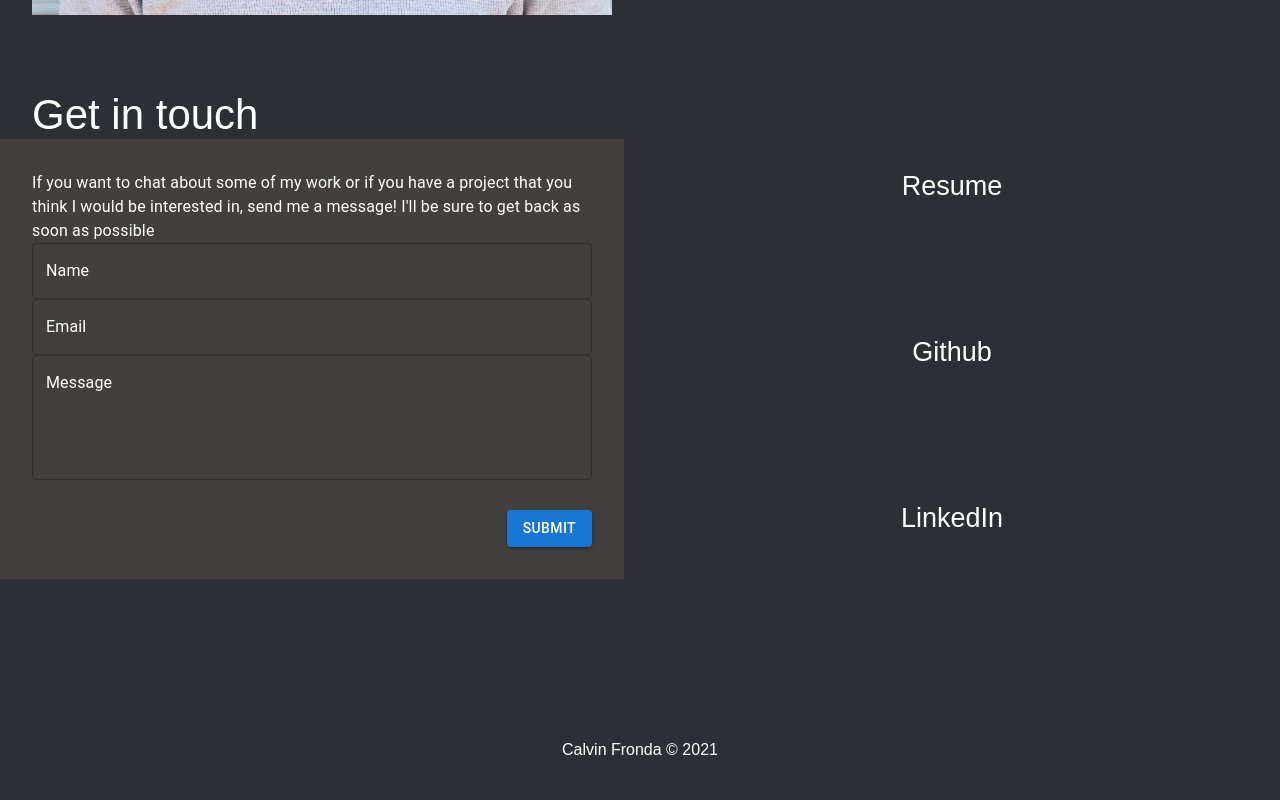
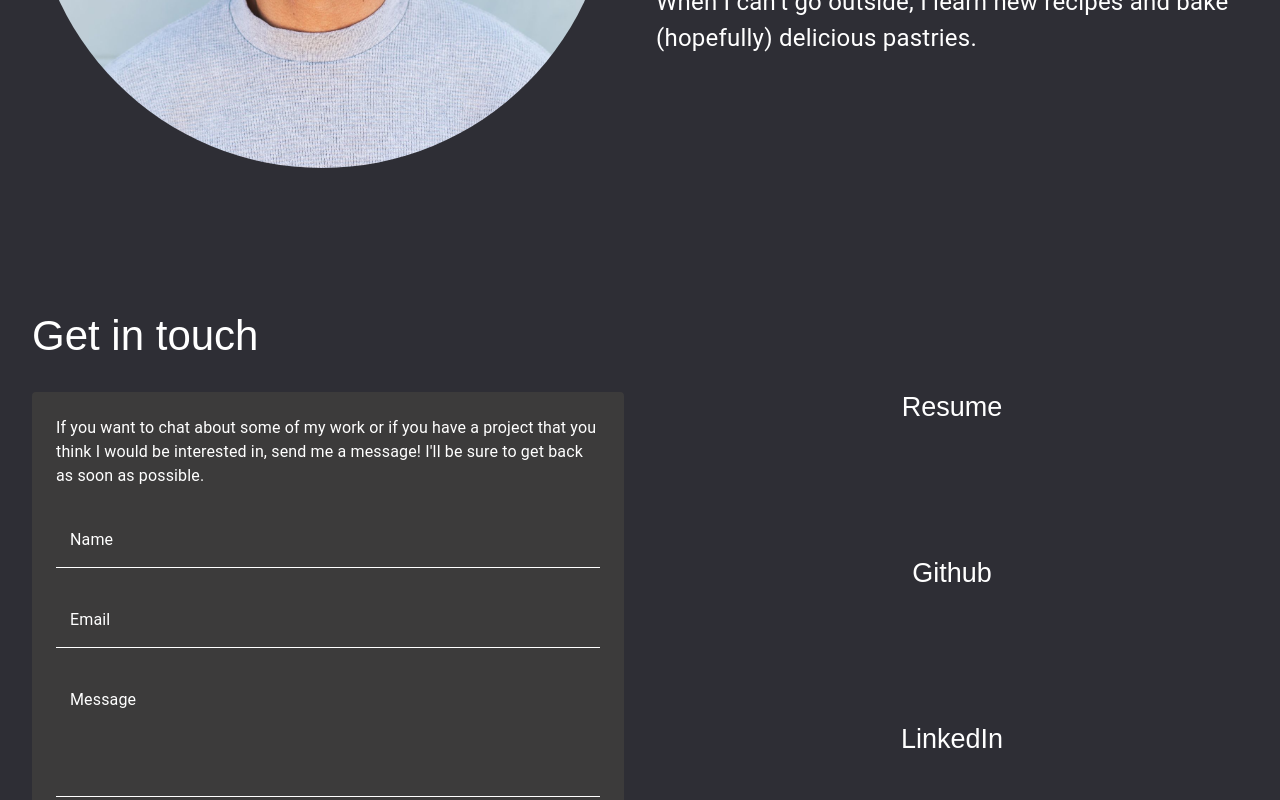
Before and after one commit to CalvinFronda/portfolio-2021, a Next.js app: page / in a window 1280 px wide. Shown: the part 700-1500 px from the top of the page. Built offline with nearby package versions, Linux system fonts and the light colour scheme.

Commit message:
feat: migrate to muiv6, clean ts errors

```diff
--- a/src/App.js
+++ b/src/App.js
@@ -1,74 +1,60 @@
-import './App.scss';
-import Grid from '@mui/material/Grid';
-
-import { makeStyles } from '@mui/styles';
-import { createTheme, ThemeProvider } from '@mui/material/styles';
-
+import "./App.scss";
+import { styled } from "@mui/material/styles";
+import Grid from "@mui/material/Grid2";
 // import Landing from './components/landing/Landing';
 // import Projects from './components/projects/Projects';
-import About from './components/about/About';
-import Contact from './components/contact/Contact';
-import Footer from './components/footer/Footer';
-import { Link } from 'react-scroll';
-import ScrollToTop from './components/ScrollToTop';
-const useStyles = makeStyles((theme) => ({
-    root: {
-        display: 'flex',
-        alignItems: 'center',
-        marginTop: '72px',
-        marginBottom: '72px',
+import About from "./components/about/About";
+import Contact from "./components/contact/Contact";
+import Footer from "./components/footer/Footer";
+import { Link } from "react-scroll";
+import ScrollToTop from "./components/ScrollToTop";
+const PREFIX = "App";
+
+const classes = {
+  root: `${PREFIX}-root`,
+  menuButton: `${PREFIX}-menuButton`,
+  logo: `${PREFIX}-logo`,
+  navList: `${PREFIX}-navList`,
+};
+
+const Root = styled("div")(({ theme }) => ({
+  [`& .${classes.root}`]: {
+    display: "flex",
+    alignItems: "center",
+    marginTop: "72px",
+    marginBottom: "72px",
   },
-    menuButton: {
+
+  [`& .${classes.menuButton}`]: {
     marginRight: theme.spacing(1),
   },
 
-    logo: {
-        fontSize: '35px',
-        fontWeight: 'bold',
+  [`& .${classes.logo}`]: {
+    fontSize: "35px",
+    fontWeight: "bold",
   },
-    navList: {
-        listStyleType: 'none',
-        textAlign: 'right',
+
+  [`& .${classes.navList}`]: {
+    listStyleType: "none",
+    textAlign: "right",
   },
 }));
 
 function App() {
-    const classes = {
-        root: {
-            display: 'flex',
-            alignItems: 'center',
-            marginTop: '72px',
-            marginBottom: '72px',
-        },
-
-
-        logo: {
-            fontSize: '35px',
-            fontWeight: 'bold',
-        },
-        navList: {
-            listStyleType: 'none',
-            textAlign: 'right',
-        },
-    }
-    const theme = createTheme()
   return (
-        <ThemeProvider theme={theme}>
-            <div className="section">
+    <Root className="section">
       <Grid
         container
         direction="row"
         alignContent="center"
         className={classes.root}
       >
-                    <Grid item xs={1} className={classes.logo}>
+        <Grid size={{ xs: 1 }} className={classes.logo}>
           CF.
         </Grid>
 
-                    <Grid item xs={12} md={11} className={classes.navigation}>
+        <Grid size={{ xs: 12, md: 11 }} className={classes.navigation}>
           <ul className={classes.navList}>
-                            <li className="navlinks">
-                            </li>
             <li className="navlinks">
               <a
                 href="https://drive.google.com/file/d/1AqY_krtyH0yALybtadaAAdrNY1_76jpH/view?usp=sharing"
@@ -94,11 +80,8 @@ function App() {
         </Grid>
       </Grid>
 
-                {/* <Landing /> */}
       <ScrollToTop />
-                {/* <div id="projects">
-                <Projects />
-            </div> */}
+
       <div id="about">
         <About />
       </div>
@@ -106,8 +89,7 @@ function App() {
         <Contact />
       </div>
       <Footer />
-            </div>
-        </ThemeProvider>
+    </Root>
   );
 }
 
--- a/src/App.scss
+++ b/src/App.scss
@@ -4,7 +4,7 @@
     font-family: 'Titillium Web', sans-serif;
 }
 
-body {
+#root {
     color: #ffffff;
     background-color: #2e2e35;
 }
--- a/src/App.tsx
+++ b/src/App.tsx
@@ -2,5 +2,5 @@ import React from 'react';
 import image from './img.png';
 
 export default function App() {
-  return <img src={image} />
+  return
 }
--- a/src/components/about/About.js
+++ b/src/components/about/About.js
@@ -1,69 +1,76 @@
-import React from 'react';
-import Image from 'next/image'
-import { makeStyles } from '@mui/styles';
-import Grid from "@mui/material/Grid";
+import React from "react";
+import { styled } from "@mui/material/styles";
+import Image from "next/image";
+
+import Grid from "@mui/material/Grid2";
 import Typography from "@mui/material/Typography";
 
-import professionalPicture from '../../assets/images/calvin-2021-profilepic.jpg';
-const useStyles = makeStyles({
-    root: {
-        paddingTop: '72px',
-        paddingBottom: '72px',
+import professionalPicture from "../../assets/images/calvin-2021-profilepic.jpg";
+const PREFIX = "About";
+
+const classes = {
+  root: `${PREFIX}-root`,
+  heading: `${PREFIX}-heading`,
+  profilePic: `${PREFIX}-profilePic`,
+  topText: `${PREFIX}-topText`,
+  bottomText: `${PREFIX}-bottomText`,
+};
+
+const StyledGrid = styled(Grid)({
+  [`&.${classes.root}`]: {
+    paddingTop: "72px",
+    paddingBottom: "72px",
   },
-    heading: {
-        fontSize: '42px',
+  [`& .${classes.heading}`]: {
+    fontSize: "42px",
   },
-    profilePic: {
-        display: 'flex',
-        justifyContent: 'center',
-        objectFit: 'cover',
+  [`& .${classes.profilePic}`]: {
+    display: "flex",
+    justifyContent: "center",
+    objectFit: "cover",
     maxHeight: 580,
     maxWidth: 580,
-        width: '100%',
-        height: 'auto',
-        borderRadius: '50%',
+    width: "100%",
+    height: "auto",
+    borderRadius: "50%",
   },
-    topText: {
-
-        fontSize: '24px',
-        marginBottom: '3em',
+  [`& .${classes.topText}`]: {
+    fontSize: "24px",
+    marginBottom: "3em",
   },
-    bottomText: {
-
-        fontSize: '24px',
+  [`& .${classes.bottomText}`]: {
+    fontSize: "24px",
   },
 });
 
 const About = () => {
-    const classes = useStyles();
   return (
-        <Grid container direction="row" spacing={4} className={classes.root}>
-            <Grid item xs={12} md={6}>
+    <StyledGrid container direction="row" spacing={4} className={classes.root}>
+      <Grid size={{ xs: 12, md: 6 }}>
         <Image
+          className={classes.profilePic}
           src={professionalPicture}
           width={580}
           height={580}
           alt="personal"
         />
-
       </Grid>
-            <Grid item xs={12} md={6}>
+      <Grid size={{ xs: 12, md: 6 }}>
         <Typography className={classes.topText}>
-                    Building products and working with users has taught me to
-                    pay attention to detail and care deeply about my work. As a
-                    result, I’m enthusiastic about building software that helps
-                    people, eager to learn how to develop more robust systems,
-                    and excited to own impactful projects.
+          Building products and working with users has taught me to pay
+          attention to detail and care deeply about my work. As a result, I’m
+          enthusiastic about building software that helps people, eager to learn
+          how to develop more robust systems, and excited to own impactful
+          projects.
         </Typography>
         <Typography className={classes.bottomText}>
-                    On the weekends, I try to find something exciting to do
-                    outdoors, whether going mountain bike riding, playing
-                    sports, or spending some time at amusement parks. When I
-                    can’t go outside, I learn new recipes and bake (hopefully)
-                    delicious pastries.
+          On the weekends, I try to find something exciting to do outdoors,
+          whether going mountain bike riding, playing sports, or spending some
+          time at amusement parks. When I can’t go outside, I learn new recipes
+          and bake (hopefully) delicious pastries.
         </Typography>
       </Grid>
-        </Grid>
+    </StyledGrid>
   );
 };
 
--- a/src/components/contact/Contact.js
+++ b/src/components/contact/Contact.js
@@ -1,37 +1,46 @@
-import React from 'react';
-import { makeStyles } from '@mui/styles';
-import Grid from "@mui/material/Grid";
+import React from "react";
+import { styled } from '@mui/material/styles';
+import Grid from "@mui/material/Grid2";
 
-import ContactFrom from './ContactForm';
-const useStyles = makeStyles({
-    root: {
-        marginTop: '72px',
-        marginBottom: '72px',
+import ContactFrom from "./ContactForm";
+const PREFIX = 'Contact';
+
+const classes = {
+  root: `${PREFIX}-root`,
+  heading: `${PREFIX}-heading`,
+  links: `${PREFIX}-links`,
+  link: `${PREFIX}-link`
+};
+
+const StyledGrid = styled(Grid)({
+  [`&.${classes.root}`]: {
+    marginTop: "72px",
+    marginBottom: "72px",
   },
-    heading: {
-        fontSize: '42px',
+  [`& .${classes.heading}`]: {
+    fontSize: "42px",
   },
-    links: {
-        listStyleType: 'none',
+  [`& .${classes.links}`]: {
+    listStyleType: "none",
   },
-    link: {
-        marginBottom: '5em',
-        fontSize: '27px',
+  [`& .${classes.link}`]: {
+    marginBottom: "5em",
+    fontSize: "27px",
   },
 });
 
 const Contact = () => {
-    const classes = useStyles();
+
 
   return (
-        <Grid container direction="row" spacing={4} className={classes.root}>
-            <Grid item xs={12} className={classes.heading}>
+    (<StyledGrid container direction="row" spacing={4} className={classes.root}>
+      <Grid size={{ xs: 12 }} className={classes.heading}>
         Get in touch
       </Grid>
-            <Grid item xs={12} md={6} className={classes.contactForm}>
+      <Grid size={{ xs: 12, md: 6 }} className={classes.contactForm}>
         <ContactFrom />
       </Grid>
-            <Grid item xs={12} md={6} align="center">
+      <Grid size={{ xs: 12, md: 6 }} align="center">
         <ul className={classes.links}>
           <li className={classes.link}>
             <a
@@ -62,7 +71,7 @@ const Contact = () => {
           </li>
         </ul>
       </Grid>
-        </Grid>
+    </StyledGrid>)
   );
 };
 
--- a/src/components/contact/ContactForm.js
+++ b/src/components/contact/ContactForm.js
@@ -1,53 +1,77 @@
-import React, { useState } from 'react';
-import  Grid from '@mui/material/Grid';
-import TextField from '@mui/material/TextField';
-import Typography  from '@mui/material/Typography';
-import Button  from '@mui/material/Button';
-import { makeStyles } from '@mui/styles';
-import { withStyles } from "@mui/styles";
-import emailjs from 'emailjs-com';
+import React, { useState } from "react";
+import { styled } from "@mui/material/styles";
+import Grid from "@mui/material/Grid";
+import TextField from "@mui/material/TextField";
+import Typography from "@mui/material/Typography";
+import Button from "@mui/material/Button";
+import emailjs from "emailjs-com";
 
-const useStyles = makeStyles((theme) => ({
-    root: {
-        padding: '2em',
-        marginBottom: '72px',
-        backgroundColor: '#443F3F',
+const PREFIX = "ContactForm";
+
+const classes = {
+  root: `${PREFIX}-root`,
+  formContainer: `${PREFIX}-formContainer`,
+  contactText: `${PREFIX}-contactText`,
+  formField: `${PREFIX}-formField`,
+  submitButton: `${PREFIX}-submitButton`,
+};
+
+const StyledGrid = styled(Grid)(({ theme }) => ({
+  [`&.${classes.root}`]: {
+    display: "flex",
   },
-    formStyles: {
-        width: '100%',
+  [`& .${classes.formContainer}`]: {
+    width: "100%",
+    maxWidth: "600px",
+    padding: "24px",
+    backgroundColor: "#3C3B3B", // Form background
+    borderRadius: "4px",
   },
-    formSpacing: {
-        marginTop: '10px',
-        marginBottom: '10px',
+  [`& .${classes.contactText}`]: {
+    color: "#FFFFFF",
+    marginBottom: "24px",
+    fontSize: "16px",
+    lineHeight: "1.5",
   },
-    contactFormText: {
-        color: 'white',
+  [`& .${classes.formField}`]: {
+    marginBottom: "24px",
+    "& .MuiInputBase-root": {
+      color: "#FFFFFF",
     },
-    submitFormButton: {
-        color: 'black',
+    "& .MuiInputLabel-root": {
+      color: "#FFFFFF",
+    },
+    "& .MuiOutlinedInput-root": {
+      "& fieldset": {
+        border: "none", // Removes the box border
+        borderBottom: "1px solid #FFFFFF", // Adds a bottom border
+        borderRadius: 0, // Square look
+      },
+      "&:hover fieldset": {
+        borderBottom: "1px solid #AAAAAA", // Lighter hover effect
+      },
+      "&.Mui-focused fieldset": {
+        borderBottom: "2px solid #FFFFFF", // Focus effect
+      },
+    },
+  },
+  [`& .${classes.submitButton}`]: {
+    color: "#FFFFFF",
+    backgroundColor: "#FFFFFF",
+    color: "#2F2D2D",
+    fontWeight: "bold",
+    textTransform: "uppercase",
+    "&:hover": {
+      backgroundColor: "#E0E0E0",
+    },
   },
 }));
 
-const CssTextField = withStyles({
-    root: {
-        '& label.Mui-focused': {
-            color: 'white',
-        },
-        '& .MuiInput-underline:before': {
-            borderBottomColor: 'white',
-        },
-        '& .MuiInput-underline:after': {
-            borderBottomColor: 'white',
-        },
-    },
-})(TextField);
-
-const ContactFrom = () => {
-    const classes = useStyles();
+const ContactForm = () => {
   const [formContent, setFormContent] = useState({
-        from_name: '',
-        from_email: '',
-        message: '',
+    from_name: "",
+    from_email: "",
+    message: "",
   });
 
   const handleFormSubmit = (event) => {
@@ -59,114 +83,77 @@ const ContactFrom = () => {
         formContent,
         process.env.REACT_APP_USER_ID
       )
-            .then((result) => {
+      .then(() => {
         setFormContent({
-                    from_name: '',
-                    from_email: '',
-                    message: '',
+          from_name: "",
+          from_email: "",
+          message: "",
         });
       })
       .catch((err) => console.error(err));
   };
 
   const handleInputChange = (event) => {
-        let type = event.target.id;
-        setFormContent((prevState) => ({
-            ...prevState,
-            [type]: event.target.value,
+    const { id, value } = event.target;
+    setFormContent((prev) => ({
+      ...prev,
+      [id]: value,
     }));
   };
 
   return (
-        (<Grid container direction="row" spacing={4} className={classes.root}>
-            <Typography className={classes.contactFormText}>
-                If you want to chat about some of my work or if you have a
-                project that you think I would be interested in, send me a
-                message! I'll be sure to get back as soon as possible
+    <StyledGrid container className={classes.root}>
+      <div className={classes.formContainer}>
+        <Typography variant="body1" className={classes.contactText}>
+          If you want to chat about some of my work or if you have a project
+          that you think I would be interested in, send me a message! I'll be
+          sure to get back as soon as possible.
         </Typography>
-            <form className={classes.formStyles} onSubmit={handleFormSubmit}>
-                <Grid item xs={12}>
-                    <CssTextField
+        <form onSubmit={handleFormSubmit}>
+          <TextField
             fullWidth
-                        onChange={handleInputChange}
-                        value={formContent['from_name']}
             id="from_name"
             type="text"
             label="Name"
-                        className={classes.formSpacing}
-                        InputProps={{
-                            classes: {
-                                input: classes.contactFormText,
-                                label: classes.contactFormText,
-                            },
-                        }}
-                        InputLabelProps={{
-                            className: classes.contactFormText,
-                            focused: classes.contactFormText,
-                        }}
+            value={formContent.from_name}
+            onChange={handleInputChange}
+            variant="outlined"
+            className={classes.formField}
           />
-                </Grid>
-                <Grid item xs={12}>
-                    <CssTextField
+          <TextField
             fullWidth
-                        onChange={handleInputChange}
-                        value={formContent['from_email']}
             id="from_email"
             type="email"
             label="Email"
-                        className={classes.formSpacing}
-                        InputProps={{
-                            classes: {
-                                input: classes.contactFormText,
-                                label: classes.contactFormText,
-                            },
-                        }}
-                        InputLabelProps={{
-                            className: classes.contactFormText,
-                            focused: classes.contactFormText,
-                        }}
+            value={formContent.from_email}
+            onChange={handleInputChange}
+            variant="outlined"
+            className={classes.formField}
           />
-                </Grid>
-                <Grid item xs={12}>
-                    <CssTextField
+          <TextField
             fullWidth
-                        onChange={handleInputChange}
-                        value={formContent['message']}
             id="message"
             type="text"
             label="Message"
+            value={formContent.message}
+            onChange={handleInputChange}
+            variant="outlined"
             multiline
             rows={4}
-                        className={classes.formSpacing}
-                        InputProps={{
-                            classes: {
-                                input: classes.contactFormText,
-                                label: classes.contactFormText,
-                            },
-                        }}
-                        InputLabelProps={{
-                            className: classes.contactFormText,
-                            focused: classes.contactFormText,
-                        }}
+            className={classes.formField}
           />
-                </Grid>
-                <Grid
-                    item
-                    container
-                    justifyContent="flex-end"
-                    style={{ marginTop: '30px' }}
-                >
           <Button
             variant="contained"
-                        className={classes.submitFormButton}
             type="submit"
+            fullWidth
+            className={classes.submitButton}
           >
             Submit
           </Button>
-                </Grid>
         </form>
-        </Grid>)
+      </div>
+    </StyledGrid>
   );
 };
 
-export default ContactFrom;
+export default ContactForm;
```
Also changed, not shown: src/components/Header.tsx (added, +44 -0 lines), src/components/landing/Landing.js (+30 -23 lines), src/components/projects/ProjectCards.js (+37 -29 lines), src/components/projects/Projects.js (+48 -39 lines), 1 other file (tests, documents, lock files or other folders). Lines whose indentation alone changed are shown as unchanged.
